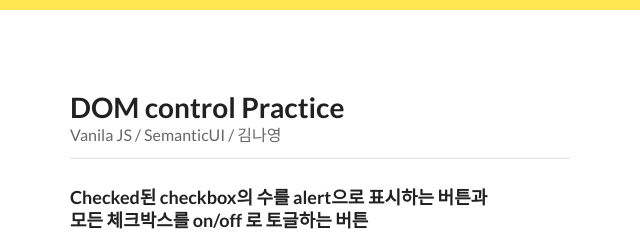
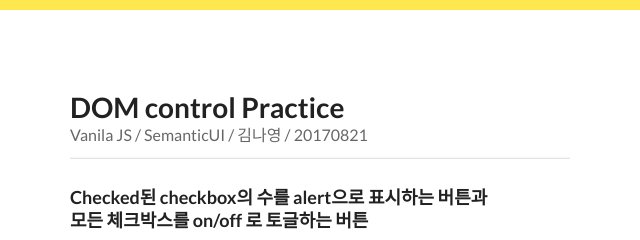
Before and after one commit to feel5ny/toy_practice, a plain HTML site: page DOM_nayoung.html in a window 1280 px wide. Shown: the top 240 px of the page, 320-960 px from the left. Drawn offline with nearby package versions, Linux system fonts and the light colour scheme.

Commit message:
edit DOM_nayoung.html

```diff
--- a/DOM_nayoung.html
+++ b/DOM_nayoung.html
@@ -22,7 +22,7 @@
     <div class="wrapper">
 
         <h1 class="ui header">DOM control Practice
-        <div class="sub header">Vanila JS / SemanticUI / 김나영</div>
+        <div class="sub header">Vanila JS / SemanticUI / 김나영 / 20170821</div>
         </h1><div class="ui divider"></div>
       <section class="ui grid sec1">
         <h3>Checked된 checkbox의 수를 alert으로 표시하는 버튼과 <br>모든 체크박스를 on/off 로 토글하는 버튼</h3>
```
